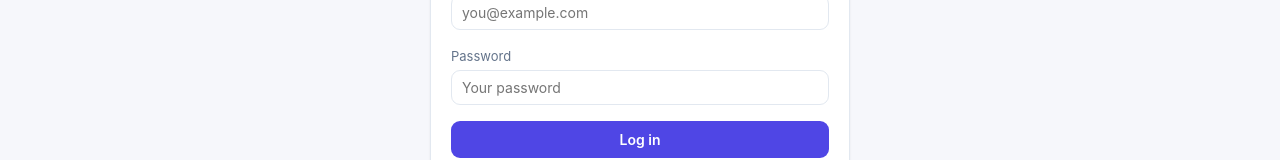
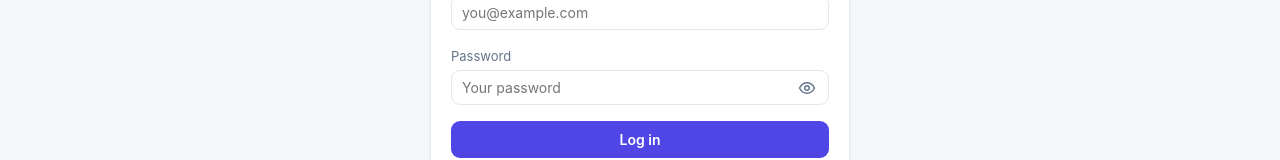
Before and after one commit to lokesh1725/seller-finder, a React (Vite) app in the folder frontend/: page /login in a window 1280 px wide. Shown: the part 354-514 px from the top of the page. Built offline with nearby package versions, Linux system fonts and the light colour scheme; no server answers.

Commit message:
Add show/hide password toggle to login page; allow dev host for tunnels

```diff
--- a/frontend/src/pages/LoginPage.jsx
+++ b/frontend/src/pages/LoginPage.jsx
@@ -10,6 +10,7 @@ export default function LoginPage() {
   const location = useLocation();
   const [email, setEmail] = useState("");
   const [password, setPassword] = useState("");
+  const [showPassword, setShowPassword] = useState(false);
   const [error, setError] = useState("");
   const [submitting, setSubmitting] = useState(false);
 
@@ -60,14 +61,69 @@ export default function LoginPage() {
 
         <label className="field">
           <span>Password</span>
+          <span className="password-input">
             <input
-            type="password"
+              type={showPassword ? "text" : "password"}
               value={password}
               onChange={(e) => setPassword(e.target.value)}
               placeholder="Your password"
               autoComplete="current-password"
               required
             />
+            <button
+              type="button"
+              className="password-toggle"
+              onClick={() => setShowPassword((v) => !v)}
+              aria-label={showPassword ? "Hide password" : "Show password"}
+              aria-pressed={showPassword}
+              title={showPassword ? "Hide password" : "Show password"}
+            >
+              {showPassword ? (
+                <svg viewBox="0 0 24 24" width="18" height="18" aria-hidden="true">
+                  <path
+                    d="M3 3l18 18"
+                    fill="none"
+                    stroke="currentColor"
+                    strokeWidth="2"
+                    strokeLinecap="round"
+                  />
+                  <path
+                    d="M10.6 10.6a2 2 0 002.8 2.8"
+                    fill="none"
+                    stroke="currentColor"
+                    strokeWidth="2"
+                    strokeLinecap="round"
+                  />
+                  <path
+                    d="M9.4 5.3A9.7 9.7 0 0112 5c5 0 8.6 3.6 10 7a11.8 11.8 0 01-3 3.7M6.1 6.1A11.6 11.6 0 002 12c1.4 3.4 5 7 10 7a9.9 9.9 0 004-.8"
+                    fill="none"
+                    stroke="currentColor"
+                    strokeWidth="2"
+                    strokeLinecap="round"
+                    strokeLinejoin="round"
+                  />
+                </svg>
+              ) : (
+                <svg viewBox="0 0 24 24" width="18" height="18" aria-hidden="true">
+                  <path
+                    d="M2 12s3.6-7 10-7 10 7 10 7-3.6 7-10 7-10-7-10-7z"
+                    fill="none"
+                    stroke="currentColor"
+                    strokeWidth="2"
+                    strokeLinejoin="round"
+                  />
+                  <circle
+                    cx="12"
+                    cy="12"
+                    r="3"
+                    fill="none"
+                    stroke="currentColor"
+                    strokeWidth="2"
+                  />
+                </svg>
+              )}
+            </button>
+          </span>
         </label>
 
         <button type="submit" className="btn btn-primary btn-block" disabled={submitting}>
--- a/frontend/src/styles/index.css
+++ b/frontend/src/styles/index.css
@@ -982,6 +982,42 @@ textarea {
   justify-content: center;
 }
 
+.password-input {
+  position: relative;
+  display: flex;
+  align-items: center;
+}
+
+.password-input input {
+  width: 100%;
+  padding-right: 42px;
+}
+
+.password-toggle {
+  position: absolute;
+  right: 6px;
+  display: inline-flex;
+  align-items: center;
+  justify-content: center;
+  width: 32px;
+  height: 32px;
+  border: 0;
+  border-radius: 8px;
+  background: transparent;
+  color: var(--muted, #667085);
+  cursor: pointer;
+}
+
+.password-toggle:hover {
+  background: rgba(15, 23, 42, 0.06);
+  color: var(--text, #0f172a);
+}
+
+.password-toggle:focus-visible {
+  outline: 2px solid var(--accent, #4f46e5);
+  outline-offset: 1px;
+}
+
 .user-menu {
   display: flex;
   align-items: center;
--- a/frontend/vite.config.js
+++ b/frontend/vite.config.js
@@ -5,6 +5,8 @@ export default defineConfig({
   plugins: [react()],
   server: {
     port: 5173,
+    host: true,
+    allowedHosts: true,
     proxy: {
       "/api": {
         target: process.env.VITE_API_PROXY || "http://localhost:5000",
```
Lines whose indentation alone changed are shown as unchanged.
